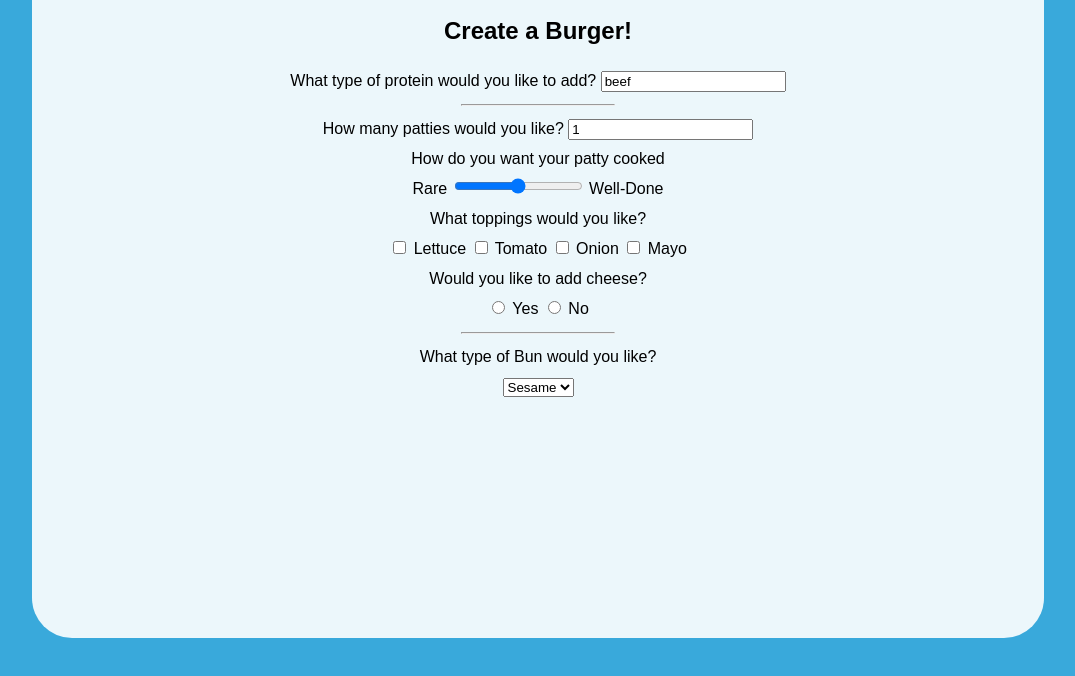
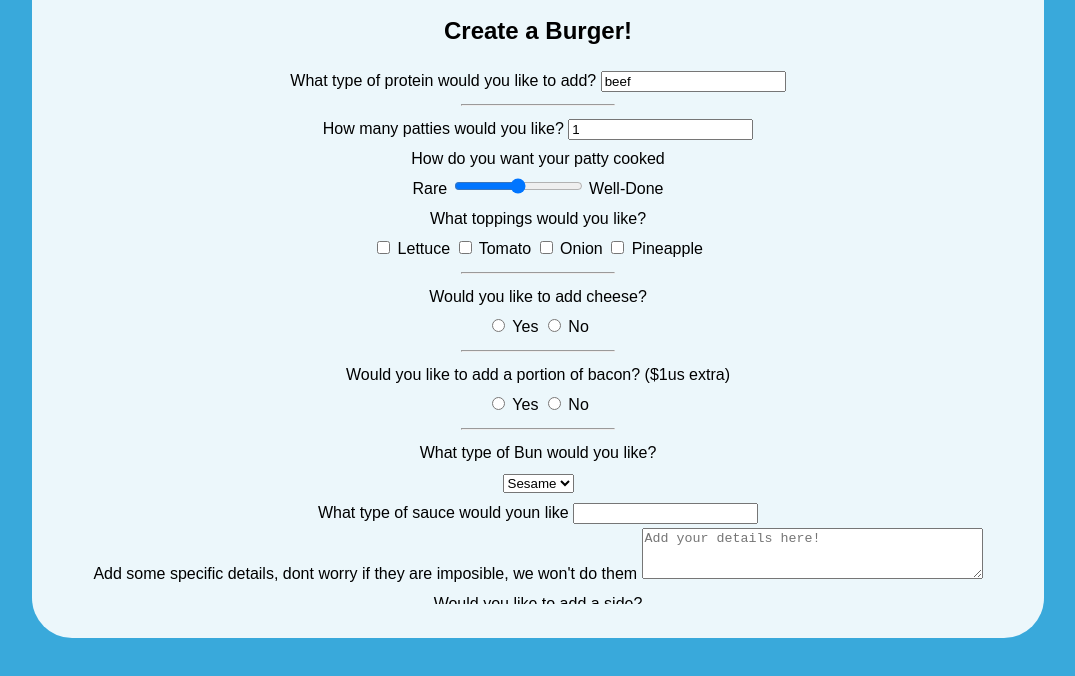
Before and after one commit to JorgeAChaconL/daviesBurger, a plain HTML site: page pages/creator.html in a window 1280 px wide. Shown: the part 160-836 px from the top of the page, without its empty margins (102-1177 px from the left). Drawn offline with Linux system fonts and the light colour scheme.

Commit message:
Create submission page, add more option for burguer, fix css class name

```diff
--- a/pages/creator.html
+++ b/pages/creator.html
@@ -49,9 +49,10 @@
             <input type="checkbox" name="Onion" id="onion" value="onion">
             <label for="onion">Onion</label>
 
-            <input type="checkbox" name="Mayo" id="mayo" value="mayo">
-            <label for="mayo">Mayo</label>
+            <input type="checkbox" name="Pineapple" id="pineaplle" value="pineapple">
+            <label for="mayo">Pineapple</label>
         </section>
+        <hr>
         <section>
             <span>Would you like to add cheese?</span>
             <br>
@@ -63,6 +64,16 @@
             <label for="no">No</label>
         </section>
         <hr>
+        <section name="bacon">
+            <label for="bacon">Would you like to add a portion of bacon? ($1us extra)</label>
+            <br>
+            <input type="radio" name="bacon" id="bacon" value="yes">
+            <label for="yes">Yes</label>
+            <input type="radio" name="bacon" id="no" value="no">
+            <label for="no">No</label>
+
+        </section>
+        <hr>
         <section for="bun">What type of Bun would you like?</section>
         <select name="bun" id="bun">
             <option value="sesame">Sesame</option>
@@ -70,6 +81,36 @@
             <option value="butter">Butter</option>
             <option value="garlic">Garlic</option>
         </select>
+
+        <section class="sauce-selection">
+            <label for="sauce">What type of sauce would youn like </label>
+            <input type="text" list="sauces" id="sauce" name="sauce">
+            <datalist id="sauces">
+                <option value="ketchup">100% organic</option>
+                <option value="mayo">Free of animal cruelty</option>
+                <option value="chipotle">For those who love spiccy🔥</option>
+                <option value="mustard">Just mustard</option>
+            </datalist>
+        </section>
+
+
+        <section class="extra-info">
+            <label for="extra">Add some specific details, dont worry if they are imposible, we won't do them</label>
+            <textarea name="extra" id="extra" cols="40" rows="3" placeholder="Add your details here!"></textarea>
+        </section>
+
+        <section name="appetizers">
+            <span>Would you like to add a side?</span>
+            <br>
+            <input type="checkbox" name="fries" id="fries" value="fries">
+            <label for="fries">Yes, Fries, please!</label>
+            <input type="checkbox" name="onion-rings" id="onion-rings" value="onion-rings">
+            <label for="onion-rings">Yes, onion Rings too!</label>
+        </section>
+
+        <section class="submission">
+            <input type="submit" value="Submit" formaction="submission.html">
+        </section>
       </form>
     </section>
   </body>
```
Also changed, not shown: pages/submission.html (added, +18 -0 lines).
